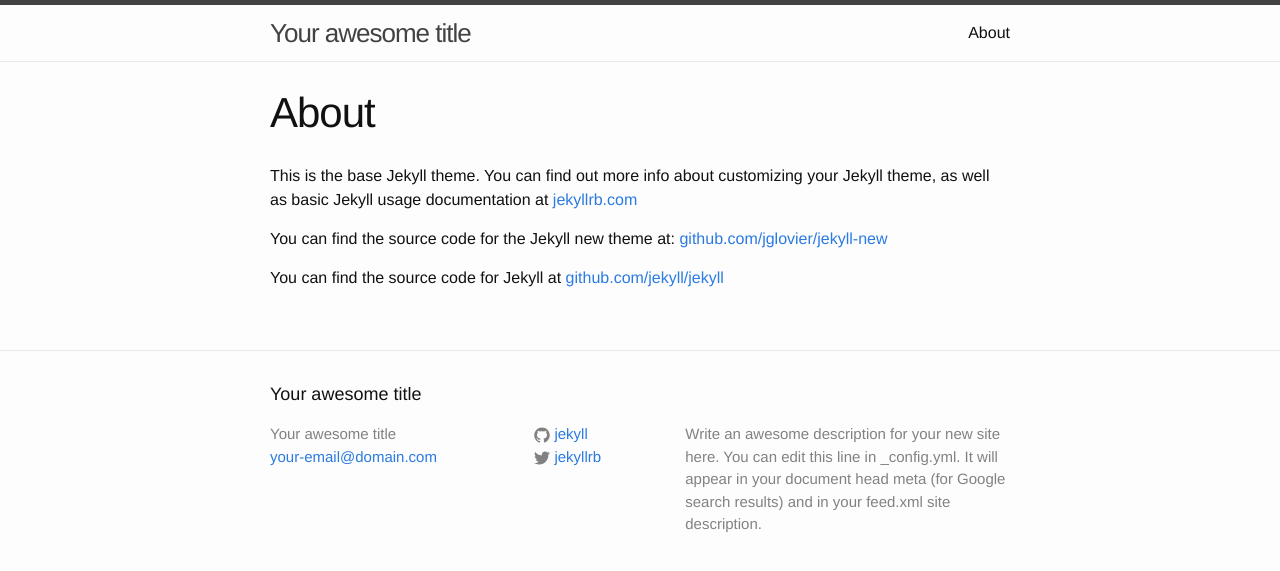
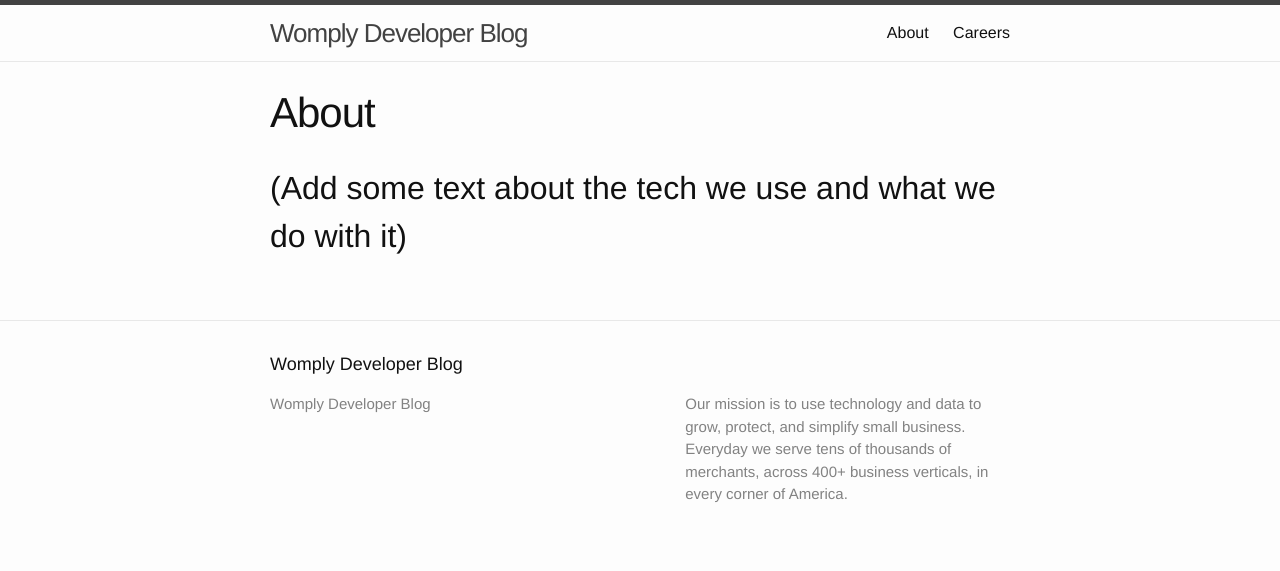
Before and after one commit to brenttheisen/womply.github.io, a Jekyll site: the page built from about.md, in a window 1280 px wide. Shown: the top 571 px of the page. Built offline with Jekyll 4.4.1, drawn with Linux system fonts in a browser that asks for light colours.

Commit message:
Basic Womply specific settings and pages.

```diff
--- a/_config.yml
+++ b/_config.yml
@@ -1,14 +1,12 @@
 # Site settings
-title: Your awesome title
-email: your-email@domain.com
+title: Womply Developer Blog
+# email: your-email@domain.com
 description: > # this means to ignore newlines until "baseurl:"
-  Write an awesome description for your new site here. You can edit this
-  line in _config.yml. It will appear in your document head meta (for
-  Google search results) and in your feed.xml site description.
+  Our mission is to use technology and data to grow, protect, and simplify small
+  business. Everyday we serve tens of thousands of merchants, across 400+ business
+  verticals, in every corner of America.
 baseurl: "" # the subpath of your site, e.g. /blog/
-url: "http://yourdomain.com" # the base hostname & protocol for your site
-twitter_username: jekyllrb
-github_username:  jekyll
+url: "http://womply.github.io" # the base hostname & protocol for your site
 
 # Build settings
 markdown: kramdown
--- a/about.md
+++ b/about.md
@@ -4,8 +4,4 @@ title: About
 permalink: /about/
 ---
 
-This is the base Jekyll theme. You can find out more info about customizing your Jekyll theme, as well as basic Jekyll usage documentation at [jekyllrb.com](http://jekyllrb.com/)
-
-You can find the source code for the Jekyll new theme at: [github.com/jglovier/jekyll-new](https://github.com/jglovier/jekyll-new)
-
-You can find the source code for Jekyll at [github.com/jekyll/jekyll](https://github.com/jekyll/jekyll)
+## (Add some text about the tech we use and what we do with it)
```
Also changed, not shown: _posts/2015-01-26-welcome-to-jekyll.markdown (deleted, +0 -25 lines), careers.md (added, +7 -0 lines).
